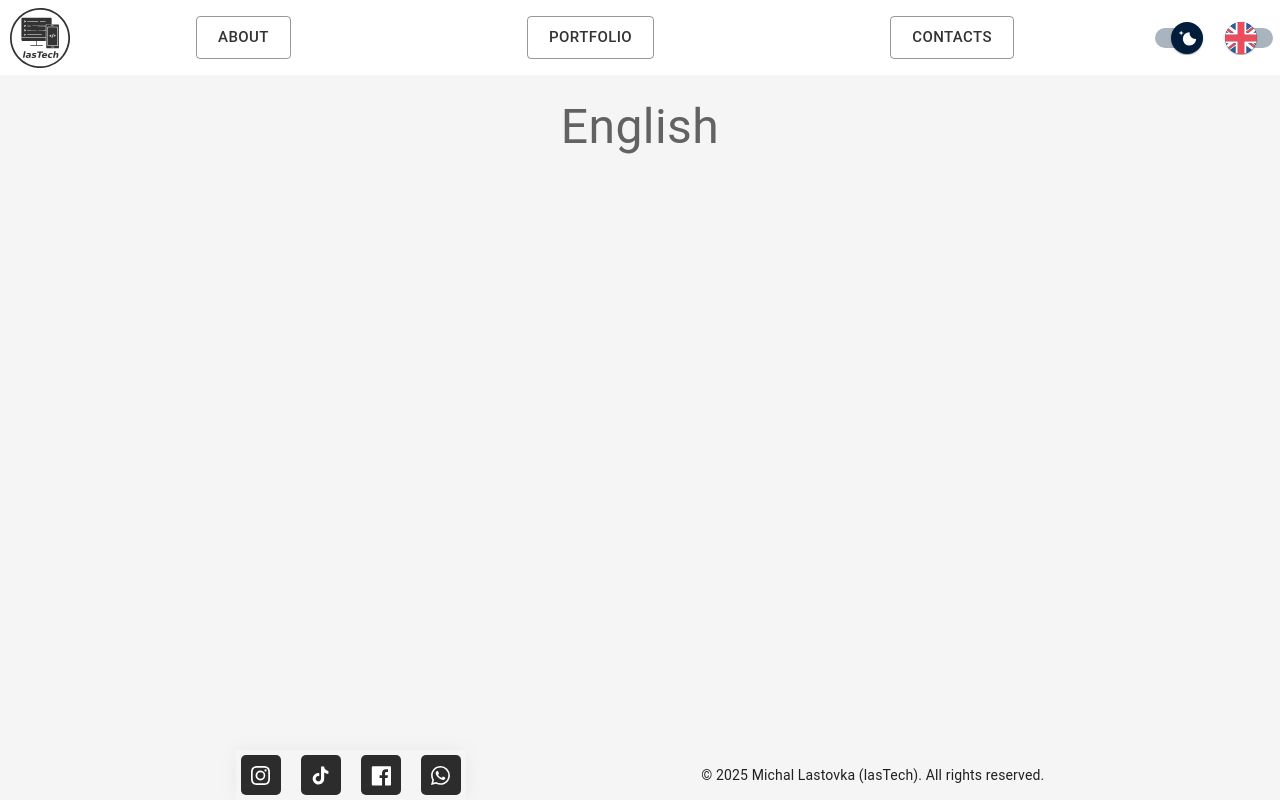
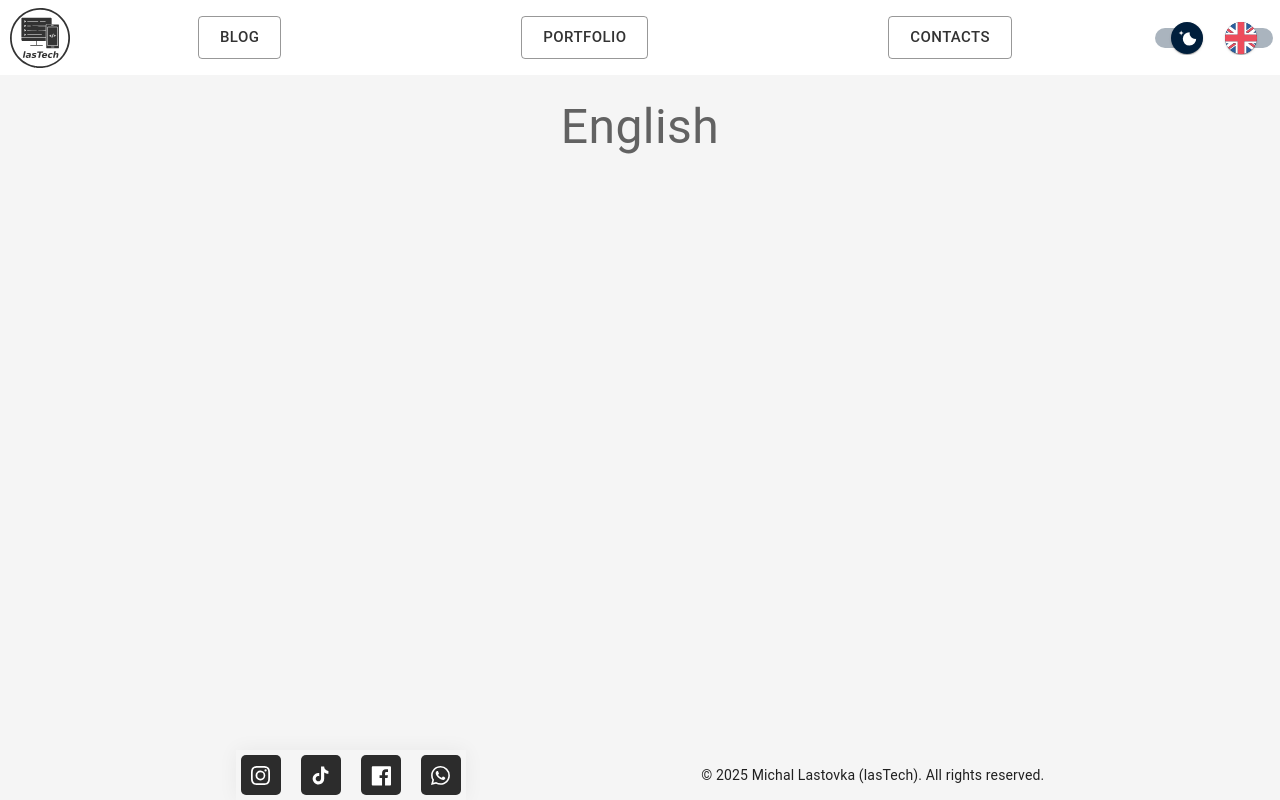
Before and after one commit to MichalLastovka/michallastovka.github.io, a React (Vite) app: page /portfolio/respirating in a window 1280 px wide. Built offline with nearby package versions, Linux system fonts and the light colour scheme.

Commit message:
Hashrouter aplied

```diff
--- a/src/App.tsx
+++ b/src/App.tsx
@@ -4,7 +4,7 @@ import {HashRouter, Route, Routes} from "react-router-dom";
 import WebLayout from "./components/WebLayout.tsx";
 import {HomePage} from "./pages/HomePage.tsx";
 import {Portolio} from "./pages/Portfolio.tsx";
-import {About} from "./pages/About.tsx";
+import {Blog} from "./pages/Blog.tsx";
 import {Contacts} from "./pages/Contacts.tsx"
 import {AppDetail} from "./pages/AppDetail.tsx";
 import {useEffect} from "react";
@@ -30,10 +30,10 @@ function App() {
                             <Route path={"portfolio/:appName"} element={<AppDetail/>}></Route>
                         </Route>
                         <Route element={< WebLayout/>}>
-                            <Route path={"about"} element={<About/>}></Route>
+                            <Route path={"about"} element={<Blog/>}></Route>
                         </Route>
                         <Route element={< WebLayout/>}>
-                            <Route path={"contacts"} element={<Contacts/>}></Route>
+                            <Route path={"blog"} element={<Contacts/>}></Route>
                         </Route>
                     </Routes>
                 </HashRouter>
--- a/src/components/TopBar.tsx
+++ b/src/components/TopBar.tsx
@@ -38,9 +38,9 @@ export const TopBar = () => {
                         key="menu-about"
                         variant="outlined"
                         component={Link}       // render Button as a Link
-                        to="/about"
+                        to="/blog"
                     >
-                        {t("about")}
+                        {t("blog")}
                     </Button>
                 <Button
                     size={"large"}
--- a/src/locales/cz.json
+++ b/src/locales/cz.json
@@ -2,7 +2,7 @@
   "test_title": "Čeština",
   "about": "O mně",
   "portfolio": "Portfolio",
-  "contacts": "Kontakty",
+  "blog": "Blog",
   "about_me": "Jsem nezávislý full-stack vývojář z České republiky zaměřený na vývoj mobilních aplikací pro zařízení s OS Android a webových aplikací v Reactu.",
   "detail": "detail",
   "google_play_get": "Rozjeď to na Google Play",
--- a/src/locales/en.json
+++ b/src/locales/en.json
@@ -2,7 +2,7 @@
   "test_title": "English",
   "about": "About",
   "portfolio": "Portfolio",
-  "contacts": "Contacts",
+  "blog": "Blog",
   "about_me": "I am an independent full-stack developer from the Czech Republic focused on developing mobile applications for Android devices and web applications in React.",
   "detail": "detail",
   "google_play_get": "Get it on Google Play",
--- a/src/pages/AppDetail.tsx
+++ b/src/pages/AppDetail.tsx
@@ -53,19 +53,19 @@ export const AppDetail = () => {
                         ))
                     }
                 </Grid>
-                <Grid size={{xs:12, sm:6}} display={"flex"} flexDirection={"column"} alignItems={"center"} gap={"1rem"}>
+                <Grid size={{xs:12, sm:6}} display={"flex"} flexDirection={"column"} alignItems={"center"} gap={".3rem"}>
                     <Typography id="privacy_policy"  sx={{m:"1rem", textDecoration:"none", color:"inherit" }} alignSelf={"start"} fontWeight={"bold"} variant={"h4"}>{t("privacy_policy")}</Typography>
-                    <Typography fontWeight={"bold"}  sx={{mx:"1rem", my:".5rem"}} alignSelf={"start"} variant={"subtitle1"}>{t("privacy_policy_what_collect")}</Typography>
+                    <Typography fontWeight={"bold"}  sx={{mx:"1rem", mt:".5rem"}} alignSelf={"start"} variant={"subtitle1"}>{t("privacy_policy_what_collect")}</Typography>
                     <Typography sx={{mx:"1rem"}} alignSelf={"start"} variant={"body1"}>{t(appDetail!.whatCollect)}</Typography>
-                    <Typography fontWeight={"bold"}  sx={{mx:"1rem", my:".5rem"}} alignSelf={"start"} variant={"subtitle1"}>{t("privacy_policy_how_use")}</Typography>
+                    <Typography fontWeight={"bold"}  sx={{mx:"1rem", mt:".5rem"}} alignSelf={"start"} variant={"subtitle1"}>{t("privacy_policy_how_use")}</Typography>
                     <Typography sx={{mx:"1rem"}} alignSelf={"start"} variant={"body1"}>{t(appDetail!.howUse)}</Typography>
-                    <Typography fontWeight={"bold"}  sx={{mx:"1rem", my:".5rem"}} alignSelf={"start"} variant={"subtitle1"}>{t("privacy_policy_store")}</Typography>
+                    <Typography fontWeight={"bold"}  sx={{mx:"1rem", mt:".5rem"}} alignSelf={"start"} variant={"subtitle1"}>{t("privacy_policy_store")}</Typography>
                     <Typography sx={{mx:"1rem"}} alignSelf={"start"} variant={"body1"}>{t(appDetail!.store)}</Typography>
-                    <Typography fontWeight={"bold"}  sx={{mx:"1rem", my:".5rem"}} alignSelf={"start"} variant={"subtitle1"}>{t("privacy_policy_sharing")}</Typography>
+                    <Typography fontWeight={"bold"}  sx={{mx:"1rem", mt:".5rem"}} alignSelf={"start"} variant={"subtitle1"}>{t("privacy_policy_sharing")}</Typography>
                     <Typography sx={{mx:"1rem"}} alignSelf={"start"} variant={"body1"}>{t(appDetail!.sharing)}</Typography>
-                    <Typography fontWeight={"bold"}  sx={{mx:"1rem", my:".5rem"}} alignSelf={"start"} variant={"subtitle1"}>{t("privacy_policy_changes_title")}</Typography>
+                    <Typography fontWeight={"bold"}  sx={{mx:"1rem", mt:".5rem"}} alignSelf={"start"} variant={"subtitle1"}>{t("privacy_policy_changes_title")}</Typography>
                     <Typography sx={{mx:"1rem"}} alignSelf={"start"} variant={"body1"}>{t("privacy_policy_changes")}</Typography>
-                    <Typography fontWeight={"bold"}  sx={{mx:"1rem", my:".5rem"}} alignSelf={"start"} variant={"subtitle1"}>{t("privacy_policy_contact_title")}</Typography>
+                    <Typography fontWeight={"bold"}  sx={{mx:"1rem", mt:".5rem"}} alignSelf={"start"} variant={"subtitle1"}>{t("privacy_policy_contact_title")}</Typography>
                     <Typography sx={{mx:"1rem"}} alignSelf={"start"} variant={"body1"}>{t("privacy_policy_contact_us")}</Typography>
                 </Grid>
             </Grid>
--- a/src/pages/About.tsx
+++ b/src/pages/Blog.tsx
@@ -2,7 +2,7 @@ import {Box, Typography} from "@mui/material";
 import {useTranslation} from "react-i18next";
 
 
-export const About = () => {
+export const Blog = () => {
     const { t } = useTranslation();
     return (
         <Box width="100%" height={"100vh"} justifyItems={"start"} justifyContent={"start"} display={"flex"} alignItems={"start"} flexDirection={"column"}>
```
